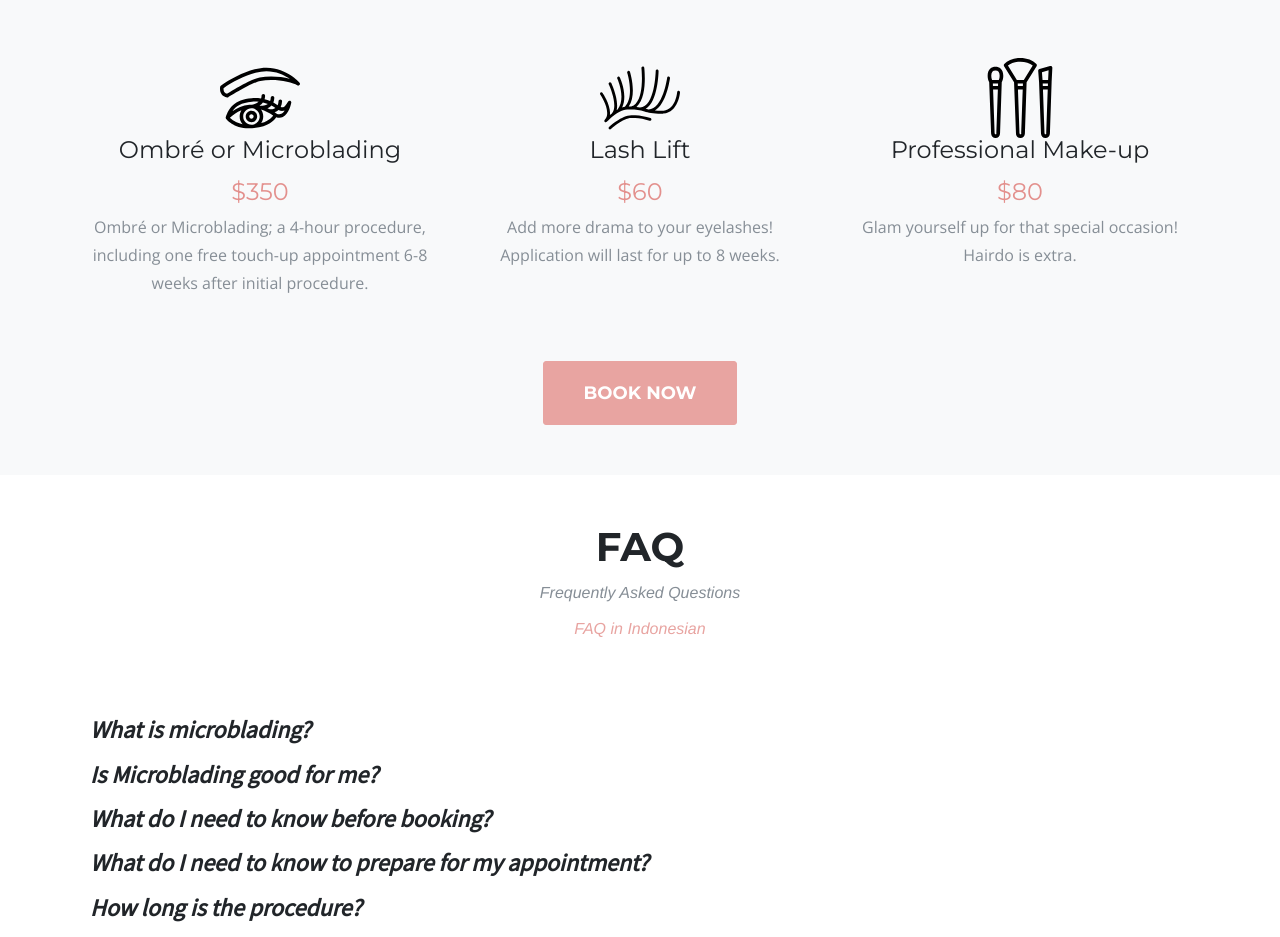
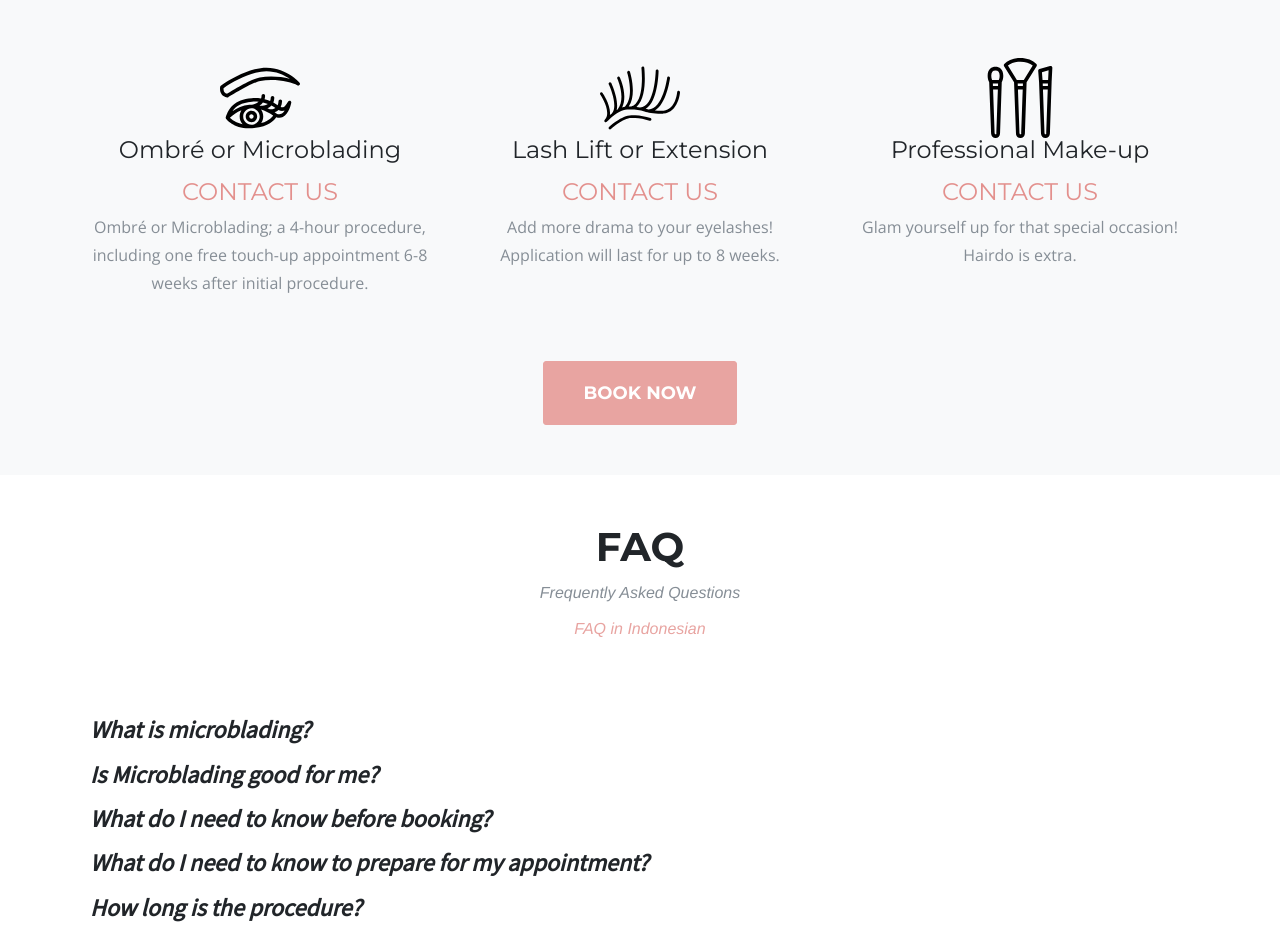
Before and after one commit to tangerinebeauty/tangerinebeauty.github.io, a plain HTML site: page index.html in a window 1280 px wide. Shown: the part 1620-2557 px from the top of the page. Drawn offline with nearby package versions, Linux system fonts and the light colour scheme; a script that the page names is missing; a web font is replaced by a local one.

Commit message:
Update pricing

```diff
--- a/index.html
+++ b/index.html
@@ -233,7 +233,7 @@
             </svg>
           </span>
           <h4 class="service-heading">Ombré or Microblading</h4>
-          <h4 class="service-subheading">$350</h4>
+          <h4 class="service-subheading">Contact us</h4>
           <p class="text-muted">Ombré or Microblading; a 4-hour procedure, including one free touch-up appointment 6-8
             weeks after initial procedure.</p>
         </div>
@@ -304,8 +304,8 @@
               </g>
             </svg>
           </span>
-          <h4 class="service-heading">Lash Lift</h4>
-          <h4 class="service-subheading">$60</h4>
+          <h4 class="service-heading">Lash Lift or Extension</h4>
+          <h4 class="service-subheading">Contact us</h4>
           <p class="text-muted">Add more drama to your eyelashes! Application will last for up to 8 weeks.</p>
         </div>
         <div class="col-md-4">
@@ -370,7 +370,7 @@
             </svg>
           </span>
           <h4 class="service-heading">Professional Make-up</h4>
-          <h4 class="service-subheading">$80</h4>
+          <h4 class="service-subheading">Contact us</h4>
           <p class="text-muted">Glam yourself up for that special occasion! Hairdo is extra.</p>
         </div>
       </div>
```
